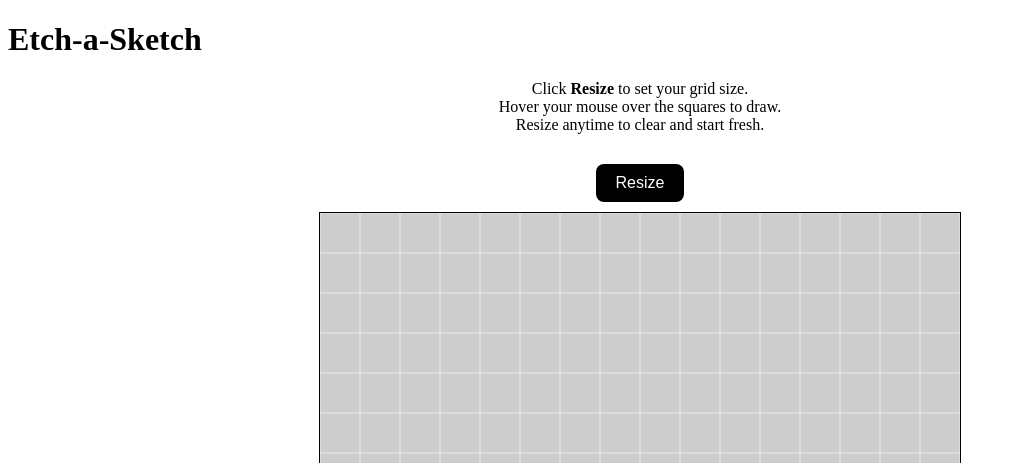
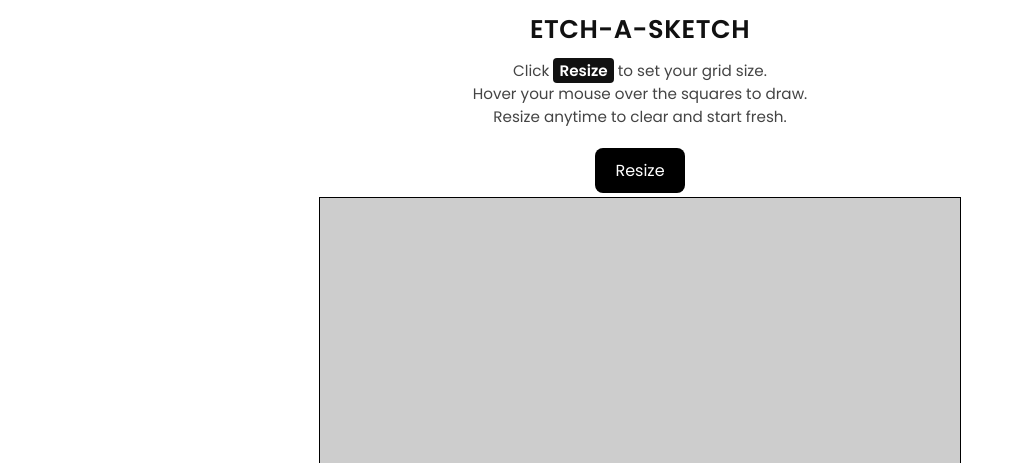
Before and after one commit to jamespost1/etch-a-sketch, a plain HTML site: page index.html in a window 1280 px wide. Shown: the top 463 px of the page, without its empty margins (0-1016 px from the left). Drawn offline with Linux system fonts and the light colour scheme.

Commit message:
Style text

```diff
--- a/styles.css
+++ b/styles.css
@@ -1,7 +1,38 @@
+@import url('https://fonts.googleapis.com/css2?family=Poppins:wght@400;600&display=swap');
+
+body {
+    font-family: 'Poppins', sans-serif;
+}
+
+h1 {
+    text-align: center;
+    margin: 10px 0 5px;
+    font-size: 1.6rem;
+    font-weight: 600;
+    color: #111;
+    text-transform: uppercase;
+    letter-spacing: 0.5px;
+}
+
+p {
+    text-align: center;
+    max-width: 600px;
+    font-size: 0.95rem;
+    color: #444;
+}
+
+strong {
+    color: white;
+    font-weight: 600;
+    background-color: #111;
+    padding: 2px 6px;
+    border-radius: 4px;
+}
+
 .box {
     background-color: rgb(205, 205, 205);
     box-sizing: border-box;
-    border: 1px solid #ddd;
+    /*border: 1px solid #ddd;*/
 }
 
 .container {
@@ -24,14 +55,16 @@
     flex-direction: column;
     justify-content: center;
     align-items: center;
+    gap:4px;
+    margin-bottom: 80px;
 }
 
 .btn {
-    margin: 10px;
     background-color: black;
     color: white;
     border: none;
     padding: 10px 20px;
+    font-family: 'Poppins', sans-serif;
     font-size: 1rem;
     border-radius: 8px;
     cursor: pointer;
```
